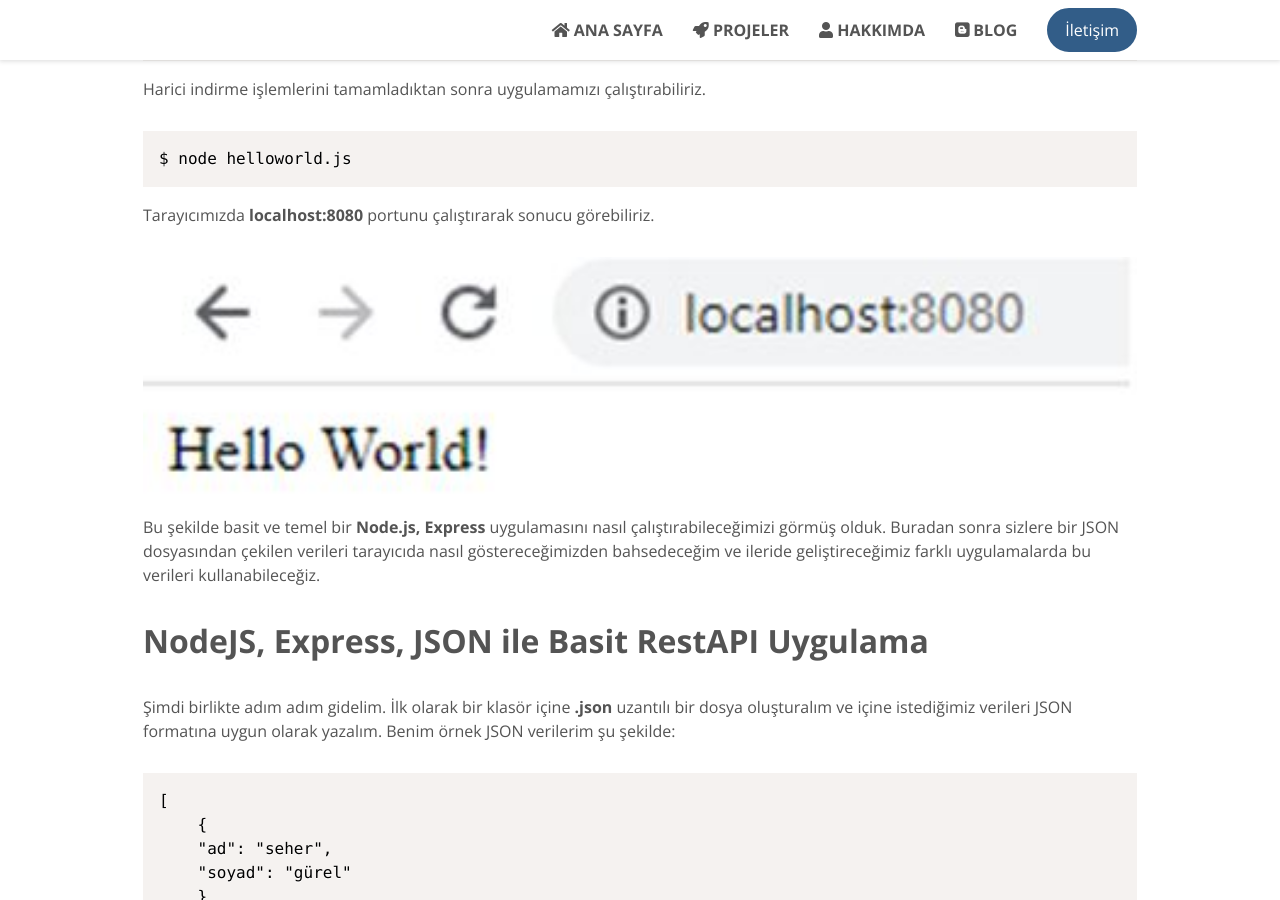
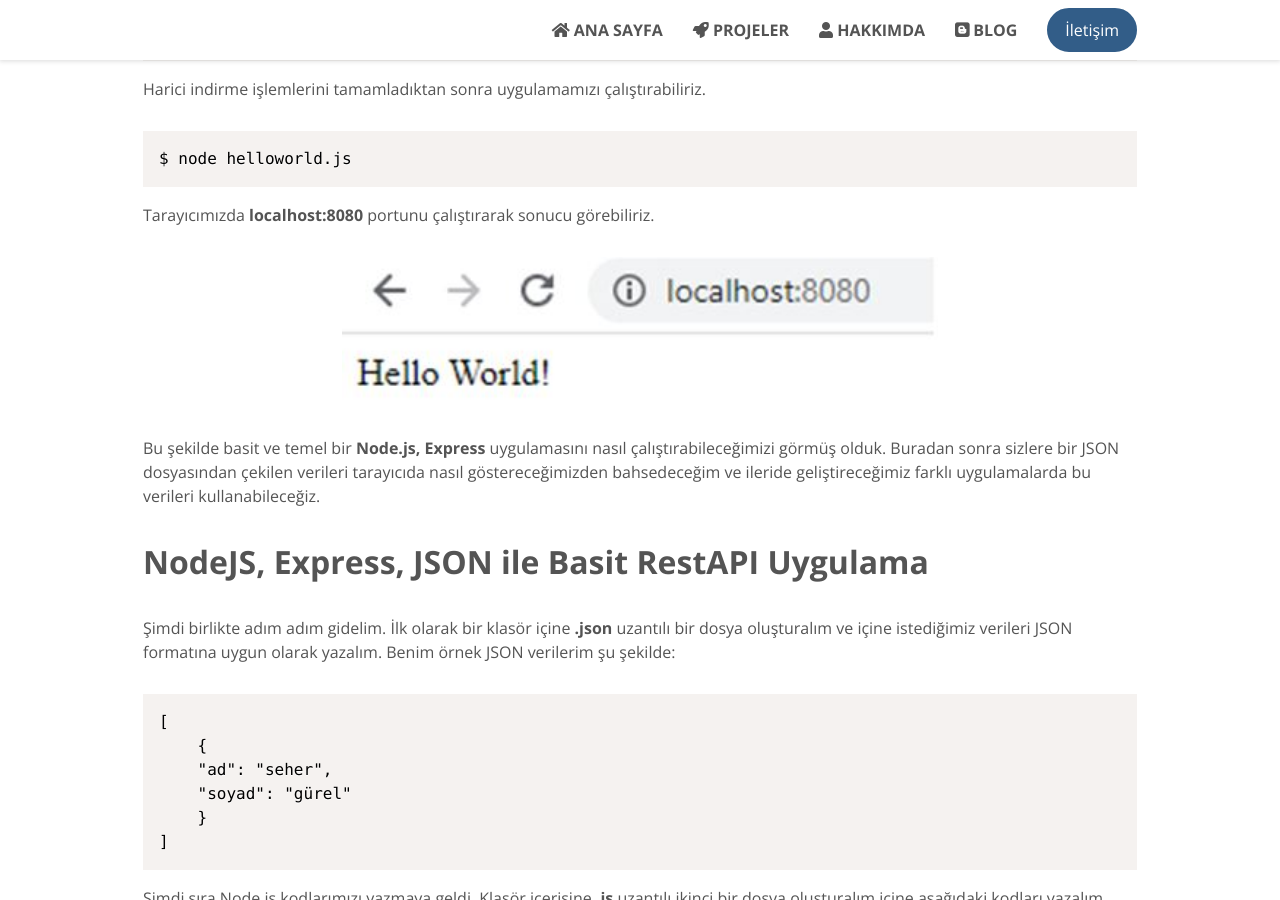
Before and after one commit to shrgrl/shrgrl.github.io, a Jekyll site: the page built from _restApi/index.html, in a window 1280 px wide and 900 px high, scrolled down 1656 px. Built offline with Jekyll 4.4.1, drawn with Linux system fonts in a browser that asks for light colours; nearby versions of some CDN libraries; comment, search, counter and statistics services are not loaded.

Commit message:
Update index.html

```diff
--- a/_restApi/index.html
+++ b/_restApi/index.html
@@ -45,7 +45,7 @@ $ node helloworld.js
 
 <p>Tarayıcımızda <b>localhost:8080</b> portunu çalıştırarak sonucu görebiliriz.</p>
 
-<img class="img-fluid" src="{{ base }}/assets/images/restApi/helloworld.jpg" alt="helloworld"><br>
+<img class="img-blg" src="{{ base }}/assets/images/restApi/helloworld.jpg" alt="helloworld"><br>
 
 <p>Bu şekilde basit ve temel bir <b>Node.js, Express</b> uygulamasını nasıl çalıştırabileceğimizi görmüş olduk. Buradan sonra sizlere bir JSON
 dosyasından çekilen verileri tarayıcıda nasıl göstereceğimizden bahsedeceğim ve ileride geliştireceğimiz farklı uygulamalarda bu verileri
@@ -90,7 +90,7 @@ $ node app.js
 {% endhighlight %}
 
 <p>Tarayıcıda çalıştırdığımızda aldığımız sonuç şu şekilde olacaktır.</p>
-<img class="img-fluid" src="{{ base }}/assets/images/restApi/api.jpg" alt="api"><br>
+<img class="img-blg" src="{{ base }}/assets/images/restApi/api.jpg" alt="api"><br>
 
 <p>Buraya kadar <b>“REST API, yazılım geliştiricilerin HTTP protokolünü kullanarak GET ve POST gibi isteklerde bulunup, bu isteklere çeşitli
 formatlarda yanıt aldığı bir sistemdir.”</b> tanımlamasını pratik yaparak kavramaya çalıştık. Bundan sonraki adımda kendi geliştirdiğimiz
@@ -103,15 +103,15 @@ nasıl adımlar izlememiz gerektiğine bakalım.</p>
 <p>Heroku, her dili desteklemiyor. <b>Node.js, Ruby, Java, PHP, Python, Go, Scala, Clojure</b> gibi dillerde yazılmış uygulamalarınızı Heroku’ya
 yükleyip ücretsiz domain kullanabilirsiniz. Kendi uygulamamızı yüklemek için ilk önce hesap oluşturmamız gerekli. Heroku’nun kendi
 sitesine girerek hesap oluşturabilirsiniz.</p>
-<img class="img-fluid" src="{{ base }}/assets/images/restApi/herokucreate.jpg" alt="herokucreate"><br>
+<img class="img-blg" src="{{ base }}/assets/images/restApi/herokucreate.jpg" alt="herokucreate"><br>
 
 <p>Daha sonra uygulamaları kontrol edebilmek için <b>Heroku CLI</b> kurulumumuzu yapmamız gerek.</p>
-<img class="img-fluid" src="{{ base }}/assets/images/restApi/herokucli.jpg" alt="herokucli"><br>
+<img class="img-blg" src="{{ base }}/assets/images/restApi/herokucli.jpg" alt="herokucli"><br>
 
 <p>Kullandığınız işletim sistemine uygun bağlantıdan indirme işlemini yapabilirsiniz. Ben Windows kullandığım için şekildeki bağlantıyı
 indirdim. İndirilen dosyadan basit ve hızlıca HerokuCLI kurulumumuzu tamamlıyoruz. Sorunsuz bir şekilde kurulumu tamamladığımızı
 teyit etmek için command prompt açarak versiyon kontrolü yapalım.</p>
-<img class="img-fluid" src="{{ base }}/assets/images/restApi/herokuversion.jpg" alt="herokuversion"><br>
+<img class="img-blg" src="{{ base }}/assets/images/restApi/herokuversion.jpg" alt="herokuversion"><br>
 
 
 <p>Buradan sonra yapmamız gereken birkaç şey var. Heroku ile uygulamayı çalıştırabilmemiz için bu dizin içerisinde bazı eklemeler ve
@@ -155,15 +155,15 @@ $ npm install express -s
 $ npm install cors -s
 $ node app.js
 {% endhighlight %}
-<img class="img-fluid" src="{{ base }}/assets/images/restApi/api.jpg" alt="api"><br>
+<img class="img-blg" src="{{ base }}/assets/images/restApi/api.jpg" alt="api"><br>
 
 
 <p>Gördüğümüz gibi uygulamamız local bilgisayarımızda yaptığımız değişiklikler sonucu da sorunsuz bir şekilde çalıştı. Buraya kadar
 sorun yoksa esas kısma geçebiliriz. Uygulamayı Github üzerinden yükleyeceğimiz için önce Github’da yeni bir proje oluşturalım.</p>
-<img class="img-fluid" src="{{ base }}/assets/images/restApi/githubrepo.jpg" alt="githubrepo"><br>
+<img class="img-blg" src="{{ base }}/assets/images/restApi/githubrepo.jpg" alt="githubrepo"><br>
 
 <p>Daha sonra <b>Github Bash</b> kullanarak uygulamayı Github projemize aşağıdaki komutlar ile ekleyelim.</p>
-<img class="img-fluid" src="{{ base }}/assets/images/restApi/gitbash.jpg" alt="gitbash"><br>
+<img class="img-blg" src="{{ base }}/assets/images/restApi/gitbash.jpg" alt="gitbash"><br>
 
 {% highlight language %}
 $ git init
@@ -174,8 +174,7 @@ $ git push -u origin master
 {% endhighlight %}
 
 <p>Bütün komutlar bittikten sonra uygulamamız Github projemize yüklenmiş demektir.</p>
-<img class="img-fluid" src="{{ base }}/assets/images/restApi/githubrepo2.jpg" alt="githubrepo2"><br>
-
+<img class="img-blg" src="{{ base }}/assets/images/restApi/githubrepo2.jpg" alt="githubrepo2"><br>
 
 <p>Daha sonra Github projemizi bilgisayarımıza clone edeceğiz ve Heroku'ya yükleyeceğiz. Daha detaylı bilgi için Heroku’nun kendi
 sitesindeki Node.js projelerinin yüklenmesi ile ilgili yazıya <a href="https://devcenter.heroku.com/articles/getting-started-with-nodejs" target="_blank">buradan</a> bakabilirsiniz.</p>
@@ -184,8 +183,8 @@ sitesindeki Node.js projelerinin yüklenmesi ile ilgili yazıya <a href="https:/
 {% highlight language %}
 $ heroku login
 {% endhighlight %}
-<img class="img-fluid" src="{{ base }}/assets/images/restApi/herokulogin.jpg" alt="herokulogin"><br>
-<img class="img-fluid" src="{{ base }}/assets/images/restApi/herokulogin2.jpg" alt="herokulogin2"><br>
+<img class="img-blg" src="{{ base }}/assets/images/restApi/herokulogin.jpg" alt="herokulogin"><br>
+<img class="img-blg" src="{{ base }}/assets/images/restApi/herokulogin2.jpg" alt="herokulogin2"><br>
 
 
 <p>Başarılı bir şekilde girişi tamamladıktan sonra Github projemizi bilgisayarımıza clone ediyoruz.</p>
@@ -199,7 +198,7 @@ ya da herhangi bir isim yazmayarak Heroku’nun rastgele isim vermesini sağlaya
 {% highlight language %}
 $ heroku create restapi-for-blog
 {% endhighlight %}
-<img class="img-fluid" src="{{ base }}/assets/images/restApi/herokucreate2.jpg" alt="herokucreate2"><br>
+<img class="img-blg" src="{{ base }}/assets/images/restApi/herokucreate2.jpg" alt="herokucreate2"><br>
 
 <p>Yeni projeyi başarılı bir şekilde oluşturduğumuzdan emin olalım çünkü Heroku isimlendirme konusunda biraz seçici olabiliyor😊 Son işlem
 olarak da uygulamayı oluşturduğumuz Heroku projesine yükleyeceğiz.</p>
@@ -209,7 +208,7 @@ $ git push heroku master
 
 <p>Hatasız sonuç elde ettiğimizden emin olalım. Eğer herşey yolunda gitmişse bu komutun çalışması bittikten sonra çıktının son kısmında
 aşağıdakine benzer bir sonuç olmalıdır.</p>
-<img class="img-fluid" src="{{ base }}/assets/images/restApi/done.jpg" alt="done"><br>
+<img class="img-blg" src="{{ base }}/assets/images/restApi/done.jpg" alt="done"><br>
 
 <p>Uygulamamız başarılı şekilde yüklendi ve şimdi çalıştırabiliriz.</p>
 {% highlight language %}
@@ -217,13 +216,13 @@ $ heroku open
 {% endhighlight %}
 
 <p>Komutunun ardından tarayıcıda otomatik bir sekme açılacaktır.</p>
-<img class="img-fluid" src="{{ base }}/assets/images/restApi/herokuapp.jpg" alt="herokuapp"><br>
+<img class="img-blg" src="{{ base }}/assets/images/restApi/herokuapp.jpg" alt="herokuapp"><br>
 
 <p>Ya da Heroku hesabınızda oluşturduğunuz projenin sağ üst köşesindeki <b>Open app</b> sekmesine tıklayarak çalıştırabilirsiniz.</p>
-<img class="img-fluid" src="{{ base }}/assets/images/restApi/herokuopen.jpg" alt="herokuopen"><br>
+<img class="img-blg" src="{{ base }}/assets/images/restApi/herokuopen.jpg" alt="herokuopen"><br>
 
 <p>Artık ücretsiz bir RestAPI domaine sahipsiniz.</p>
-<img class="img-fluid" src="{{ base }}/assets/images/restApi/domain.jpg" alt="domain"><br>
+<img class="img-blg" src="{{ base }}/assets/images/restApi/domain.jpg" alt="domain"><br>
 
 <p>Dilediğiniz projelerde bu API’yi kullanabilirsiniz. Verileri ücretsiz API’ye dönüştürmek için bu yazım umarım sizler için de faydalı
 olur. Bir sonraki yayında görüşmek üzere...&#128151;</p>
```
